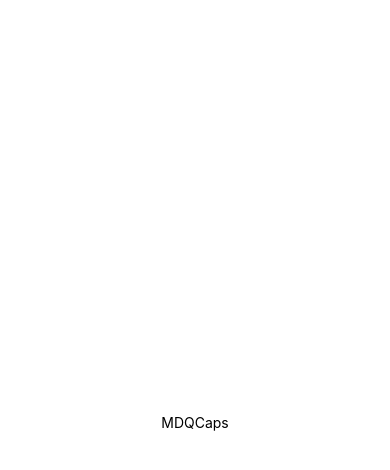
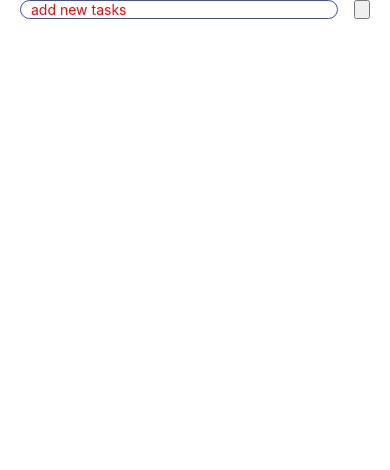
Before and after one commit to agustingoni-1710/mdqcaps, a React Native app: screen / in a window 390 px wide. Shown: the top 470 px of the page. Built offline with nearby package versions, Linux system fonts and the light colour scheme.

Commit message:
Segunda Entrega

```diff
--- a/App.js
+++ b/App.js
@@ -1,20 +1,42 @@
-import { StatusBar } from 'expo-status-bar';
-import { StyleSheet, Text, View } from 'react-native';
+import { StyleSheet,Text, View, TextInput, Button, StatusBar,SafeAreaView, SafeAreaViewBase} from 'react-native';
+
+
 
 export default function App() {
   return (
-    <View style={styles.container}>
-      <Text>MDQCaps</Text>
-      <StatusBar style="auto" />
+    <SafeAreaView style={styles.safeArea}>
+      <View style={styles.container}>
+        <View style={styles.inputContainer}>
+          <TextInput style={styles.input} placeholder='add new tasks'/>
+          <button title='Create' color='#424D9E'/>
+        </View>
     </View>
+    </SafeAreaView>
   );
 }
 
 const styles = StyleSheet.create({
+  safeArea: {
+    flex: 1,
+  },
   container: {
     flex: 1,
     backgroundColor: '#fff',
-    alignItems: 'center',
-    justifyContent: 'center',
+    marginHorizontal: 20,
+    paddingTop: StatusBar.currentHeight
   },
+
+  inputContainer : {
+    flexDirection: 'row',
+    justifyContent: 'space-between'
+  },
+  input: {
+    flex: 0.95,
+    borderWidth: 1,
+    borderRadius: 10,
+    paddingHorizontal: 10,
+    color: 'red',
+    borderColor: '#424D9E',
+    fontSize: 14,
+  }
 });
```
